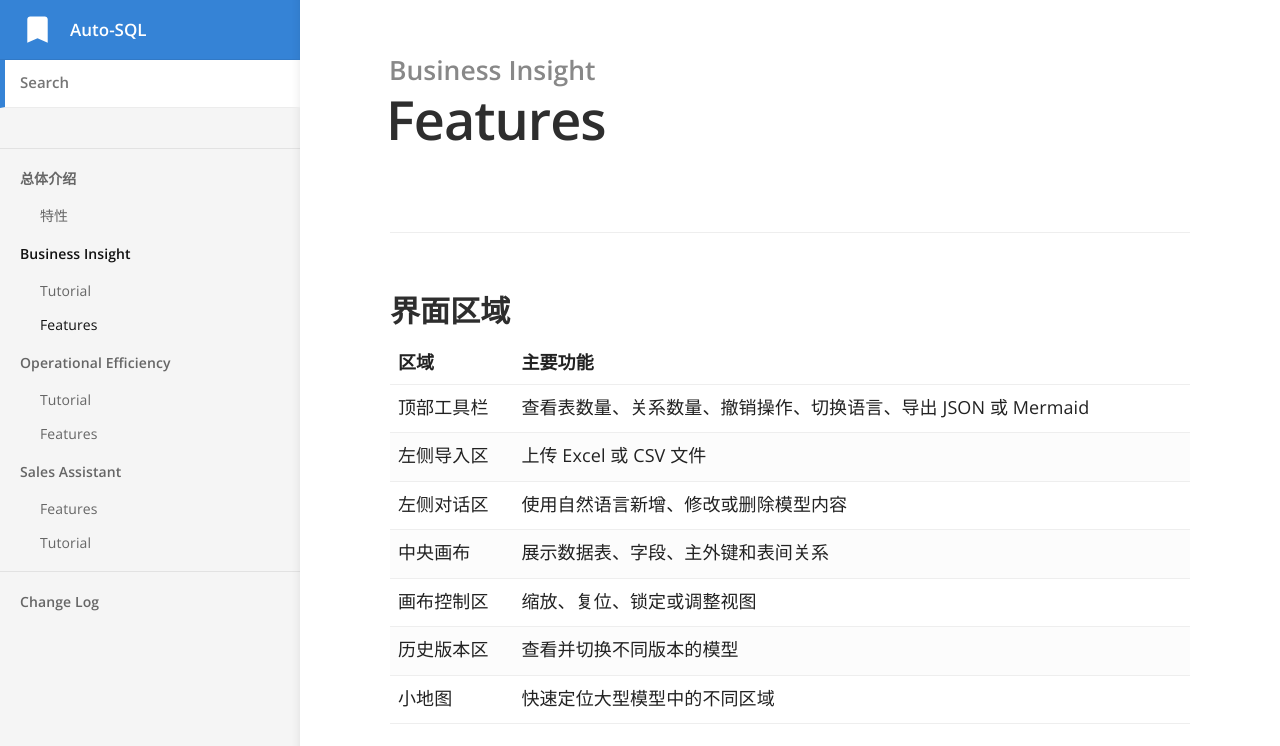
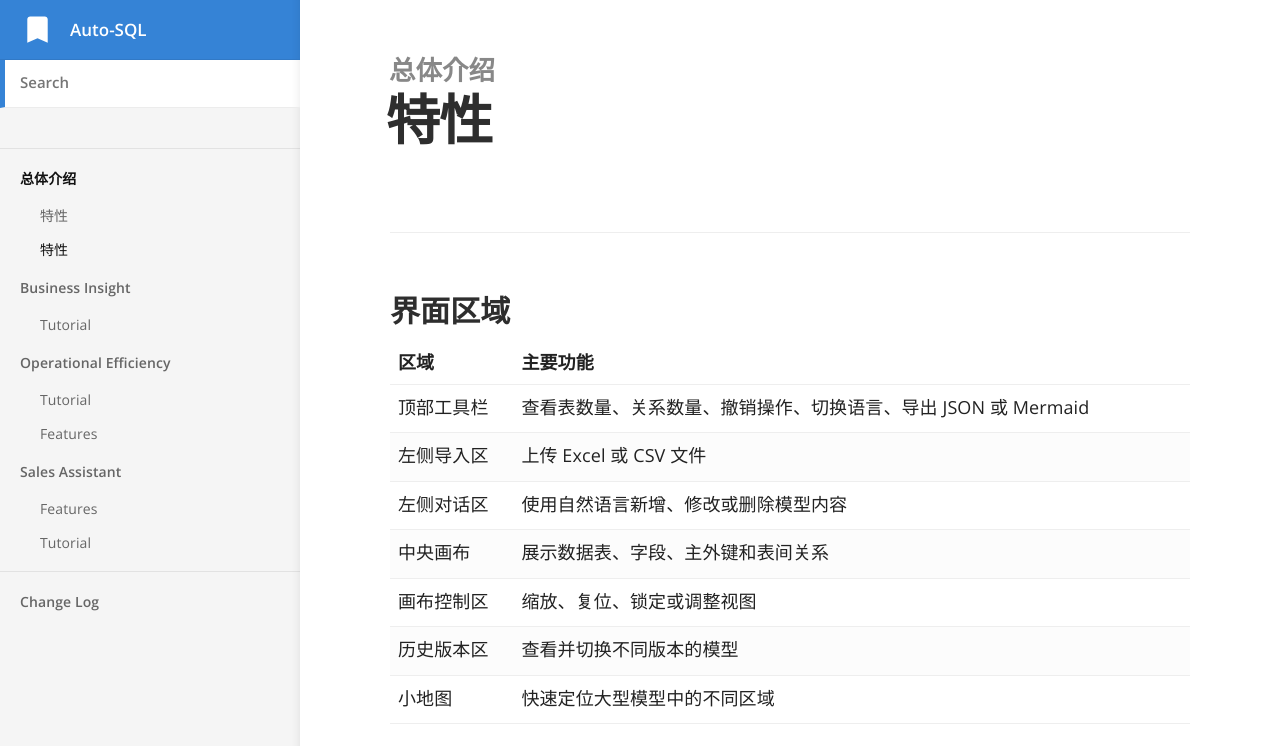
Before and after one commit to openerp-hk-t/doc, a Jekyll site: the page built from _docs/business insight/localization.md, in a window 1280 px wide. Shown: the top 746 px of the page. Built offline with Jekyll 4.4.1, drawn with Linux system fonts in a browser that asks for light colours.

Commit message:
Update localization.md

```diff
--- a/_docs/business insight/localization.md
+++ b/_docs/business insight/localization.md
@@ -1,6 +1,6 @@
 ---
-title: Features
-category: Business Insight
+title: 特性
+category: 总体介绍
 order: 2
 ---
 
```
